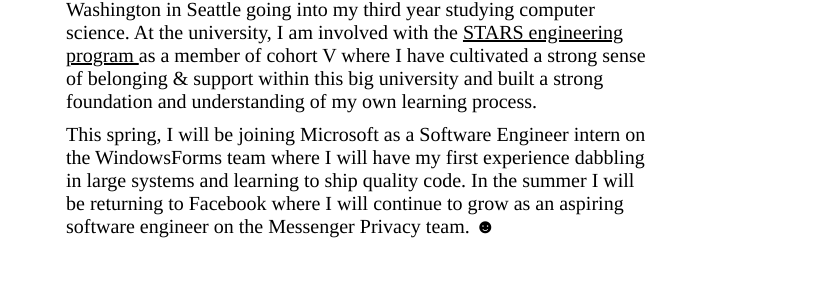
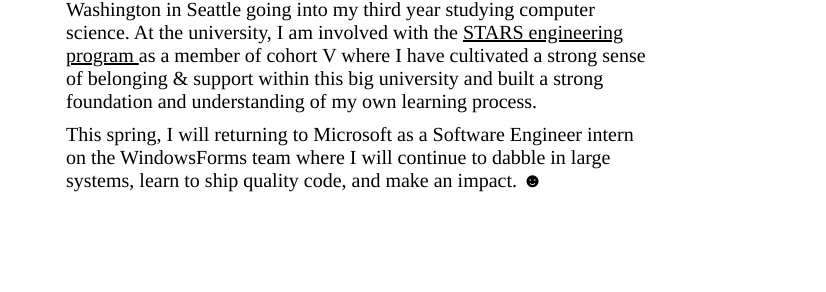
Before and after one commit to lonitra/lonitra.github.io, a plain HTML site: page index.html in a window 1280 px wide. Shown: the part 241-533 px from the top of the page, 454-1280 px from the left. Drawn offline with Linux system fonts and the light colour scheme.

Commit message:
Update bio

```diff
--- a/index.html
+++ b/index.html
@@ -34,9 +34,8 @@
             where I have cultivated a strong sense of belonging & support within this big university and built a strong foundation and understanding of my own learning process.
           </p>
           <p class="abme">
-            This spring, I will be joining Microsoft as a Software Engineer intern on the WindowsForms team where I will have my first experience dabbling
-            in large systems and learning to ship quality code. In the summer I will be returning to Facebook
-            where I will continue to grow as an aspiring software engineer on the Messenger Privacy team. &#9787;
+            This spring, I will returning to Microsoft as a Software Engineer intern on the WindowsForms team where I will continue
+            to dabble in large systems, learn to ship quality code, and make an impact. &#9787;
           </p>
         </main>
       </div>
```
